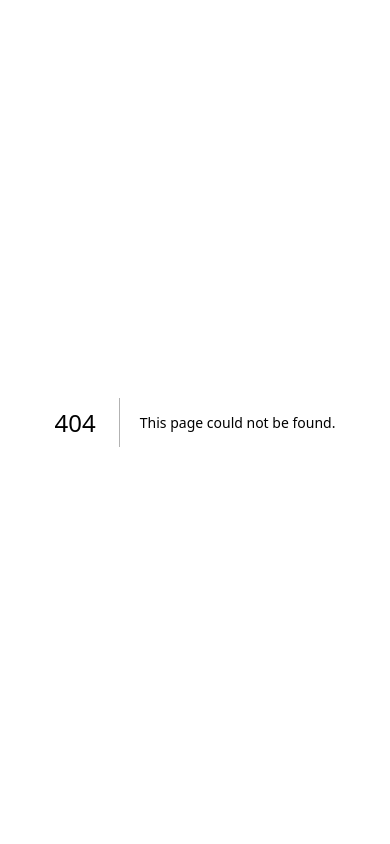
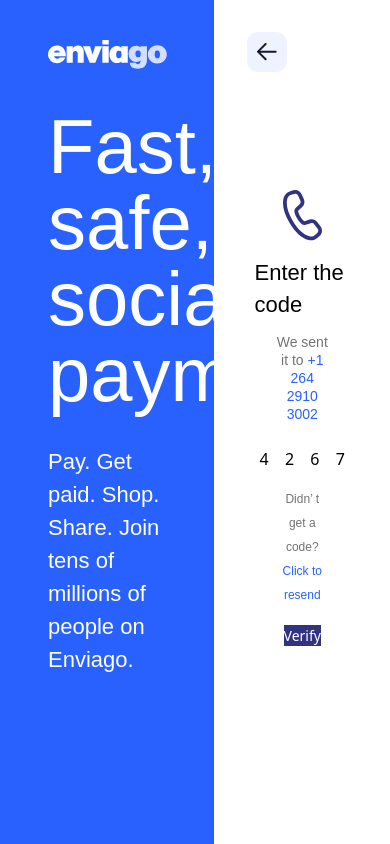
Before and after one commit to devofficer/enviago, a Next.js app: page /auth/sign-up/phone-verify in a window 390 px wide. Before the commit this address had no page. Built offline with nearby package versions, Linux system fonts and the light colour scheme.

Commit message:
feat: implement phone verification ui

```diff
--- /dev/null
+++ b/src/app/auth/sign-up/phone-verify/page.tsx
@@ -0,0 +1,32 @@
+import Button from "@/components/Button";
+import Icon from "@/components/Icon";
+import IconButton from "@/components/IconButton";
+import OutlinedButton from "@/components/OutlinedButton";
+import TextField from "@/components/TextField";
+
+export default function Phone() {
+  return (
+    <div className="relative flex flex-col items-center justify-center h-full xl:px-[10rem] px-10">
+      <IconButton className="xl:top-[4rem] xl:left-[4rem] top-[2rem] left-[2rem] absolute" icon="backward" />
+      <Icon type="phone" className="mb-[1rem]" />
+      <p className="font-manrope-bold text-[1.375rem] text-black mb-[.75rem] leading-[1.45]">
+        Enter the code
+      </p>
+      <p className="font-manrope-semibold text-[.875rem] text-center text-gray-dark leading-[1.125rem] mb-[1.5rem] px-[1.375rem]">
+        We sent it to <span className="text-blue">+1 264 2910 3002</span>
+      </p>
+      <div className="grid grid-cols-4 gap-[.375rem] mb-[1rem]">
+        <TextField value="4" className="text-center" />
+        <TextField value="2" className="text-center" />
+        <TextField value="6" className="text-center" />
+        <TextField value="7" className="text-center" />
+      </div>
+      <p className="font-manrope-semibold text-[.75rem] text-center text-gray-dark leading-[1.5rem] mb-[1.125rem] px-[1.375rem]">
+        Didn’ t get a code? <span className="text-blue">Click to resend</span>
+      </p>
+      <Button className="bg-purple text-white mb-[0.5rem]">
+        Verify
+      </Button>
+    </div>
+  )
+}
--- a/src/components/TextField.tsx
+++ b/src/components/TextField.tsx
@@ -3,12 +3,14 @@ import cls from 'classnames';
 type TextFieldProps = {
   placeholder?: string;
   className?: string;
+  value?: string;
 };
 
 export default function TextField(props: TextFieldProps) {
   return (
     <input
       type="text"
+      value={props.value}
       className={cls('textfield', props.className)}
       placeholder={props.placeholder}
     />
```
